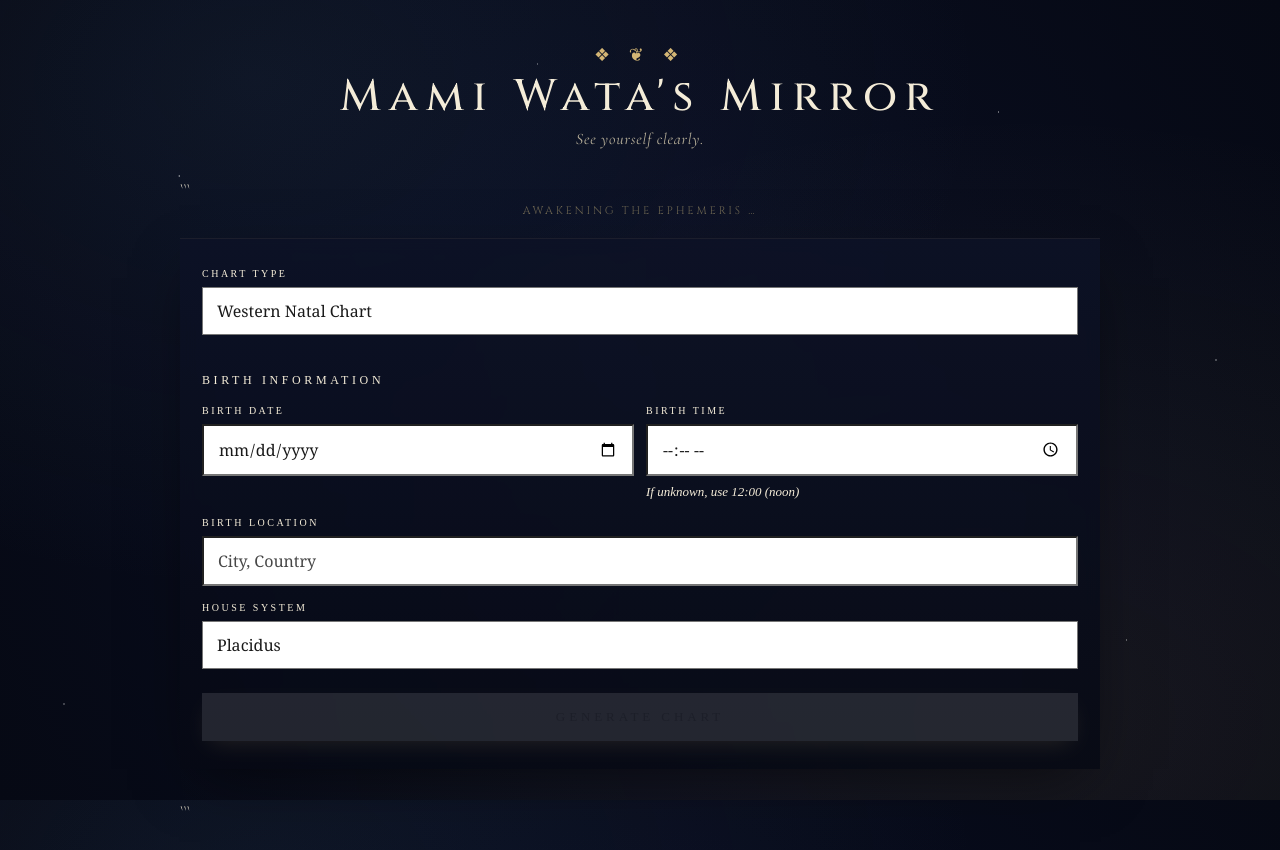
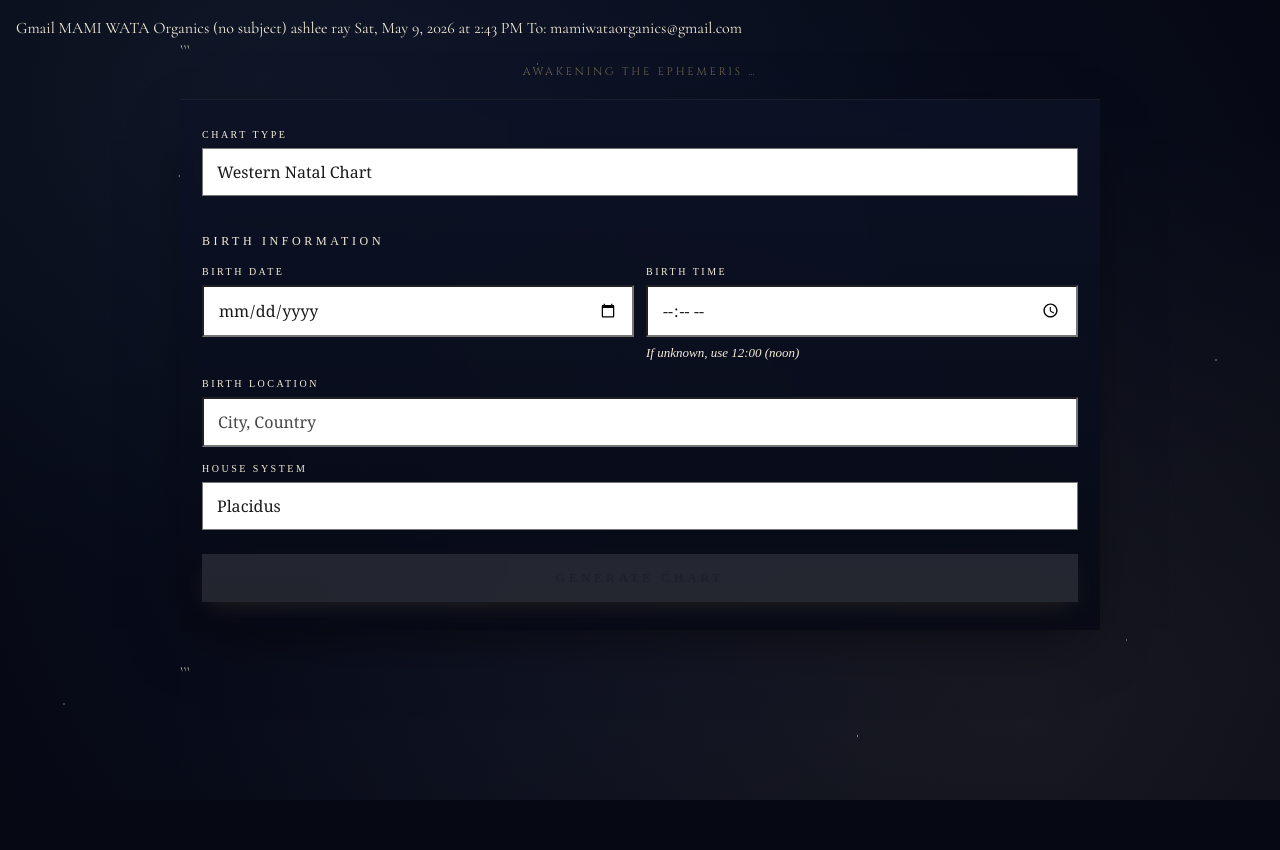
Before and after one commit to mamiwataorganics/mami-wata-mirror, a website: page Index.html in a window 1280 px wide. After the commit the page ends 800 px from the top, so only its background shows below. Drawn offline with nearby package versions, Linux system fonts and the light colour scheme.

Commit message:
Update Index.html

```diff
--- a/Index.html
+++ b/Index.html
@@ -1,3 +1,7 @@
+Gmail	MAMI WATA Organics <mamiwataorganics@gmail.com>
+(no subject)
+ashlee ray <ashleenray@gmail.com>	Sat, May 9, 2026 at 2:43 PM
+To: mamiwataorganics@gmail.com
 <!DOCTYPE html>
 
 <html lang="en">
@@ -31,8 +35,8 @@
   body {
     font-family: 'Cormorant Garamond', Georgia, serif;
     color: var(--ink);
-    min-height: 100vh;
-    padding: 32px 16px 80px;
+    min-height: auto;
+    padding: 16px 16px 16px;
     line-height: 1.5;
     background:
       radial-gradient(ellipse at 20% 10%, rgba(74,107,142,0.12) 0%, transparent 50%),
@@ -535,7 +539,7 @@ letter-spacing: 0.05em;
 </head>
 <body>
   <div class="container">
-    <header class="masthead">
+    <header class="masthead" style="display:none;">
       <div class="ornament">&#10070; &#10086; &#10070;</div>
       <h1>Mami Wata's Mirror</h1>
       <p class="tagline">See yourself clearly.</p>
```
